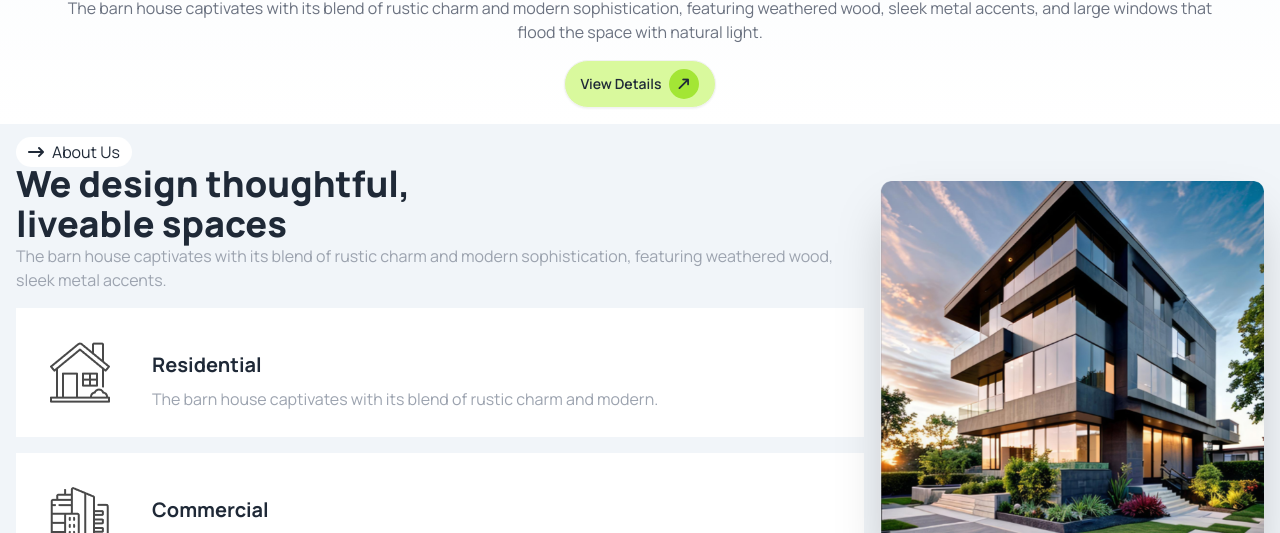
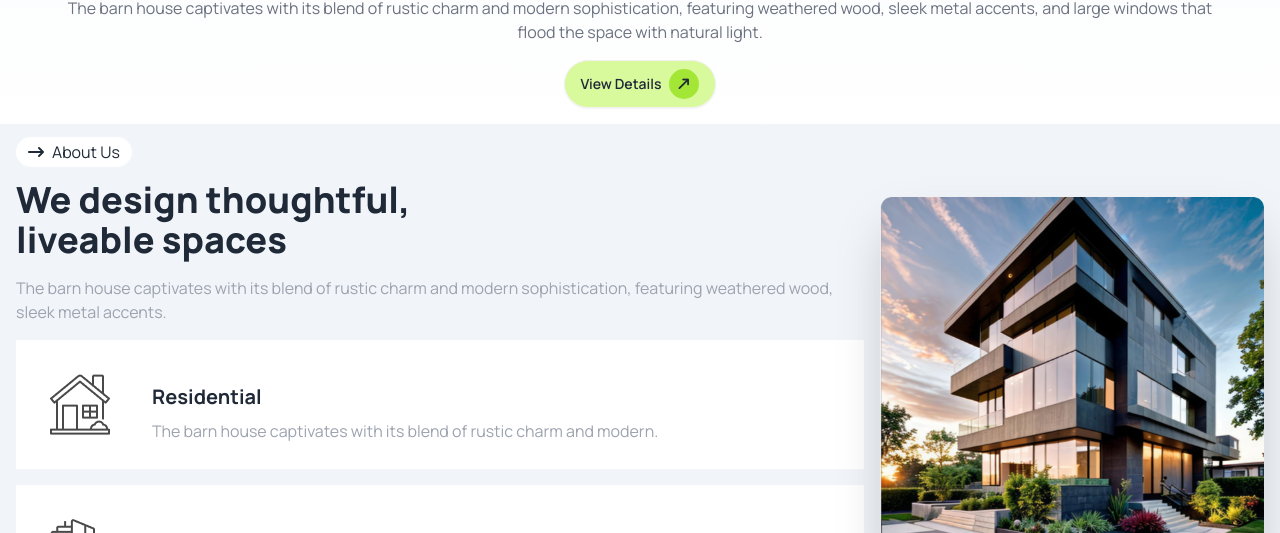
Before and after one commit to ShohagKaisar/Assignment-3, a website: page index.html in a window 1280 px wide. Shown: the part 567-1100 px from the top of the page. Drawn offline with Linux system fonts and the light colour scheme.

Commit message:
add margin in about us button

```diff
--- a/index.html
+++ b/index.html
@@ -88,8 +88,8 @@
         </div>
         <div>
           <p class="bg-white inline py-1 px-3 rounded-full"><i class="rounded-full mr-2 fa-solid fa-arrow-right-long"></i>About Us</p>
-          <h1 class="text-4xl font-extrabold">We design thoughtful,<br> liveable spaces</h1>
-          <p class="text-gray-400">The barn house captivates with its blend of rustic charm and
+          <h1 class="mt-4 text-4xl font-extrabold">We design thoughtful,<br> liveable spaces</h1>
+          <p class="text-gray-400 my-4">The barn house captivates with its blend of rustic charm and
             modern sophistication, featuring weathered wood, sleek metal accents.</p>
           <div class="flex items-center gap-6 space-y-4 bg-white p-4 my-4">
             <div class="p-4">
```
Also changed, not shown: src/output.css.
